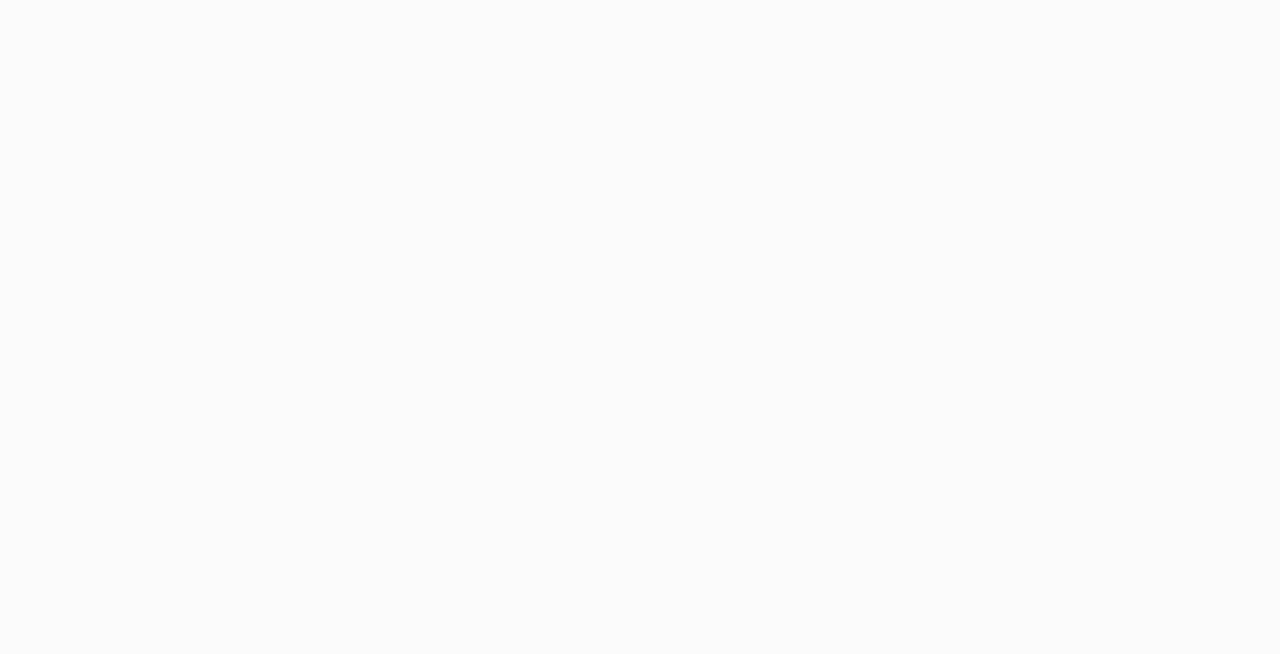
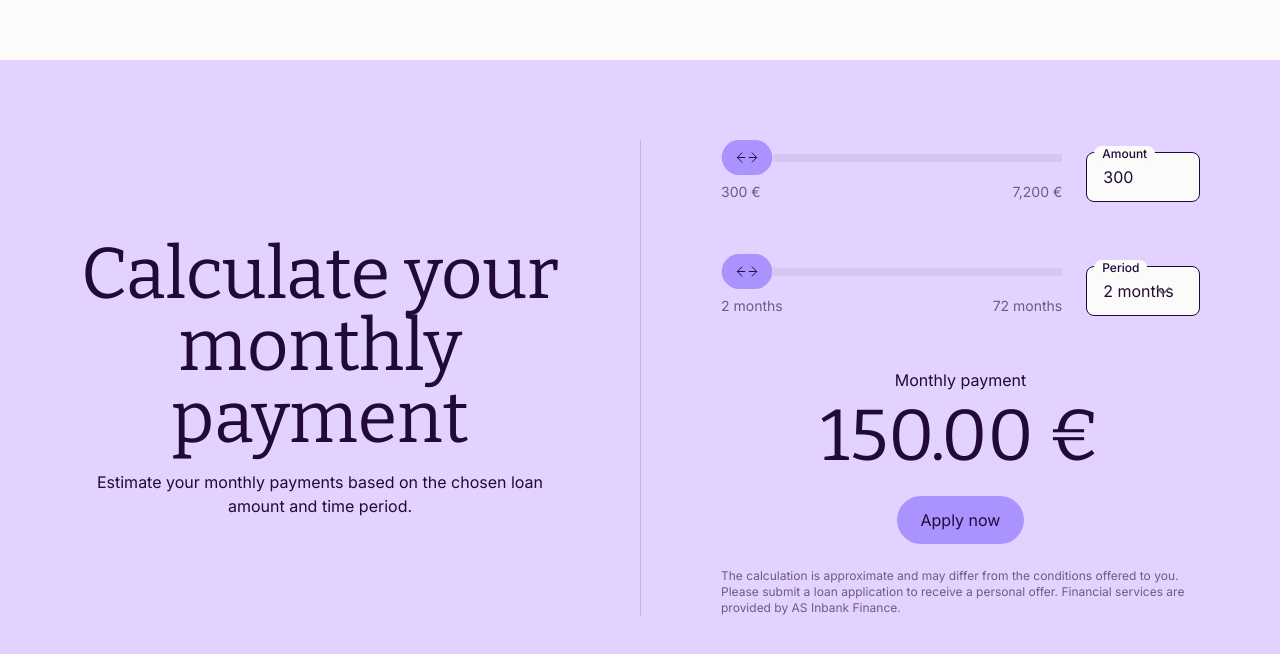
Before and after one commit to emsitkowski/inbank-test-assignment, a Vue app: page / in a window 1280 px wide. Shown: the part 1238-1892 px from the top of the page. Before the commit the page ends 1122 px from the top, so only its background shows below. Built offline with nearby package versions, Linux system fonts and the light colour scheme.

Commit message:
feat: add calculator to home view

```diff
--- a/src/views/HomeView.vue
+++ b/src/views/HomeView.vue
@@ -1,9 +1,11 @@
 <script setup lang="ts">
 import Hero from "../components/Hero.vue";
+import Calculator from "../components/Calculator.vue";
 </script>
 
 <template>
   <main>
-    <Hero />
+    <Hero class="mb-10 lg:mb-44" />
+    <Calculator />
   </main>
 </template>
```
